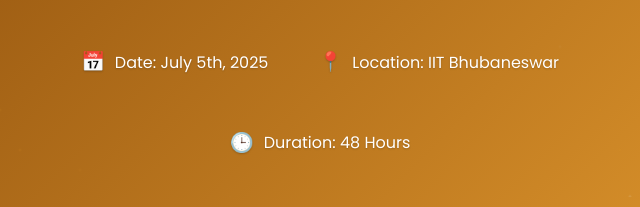
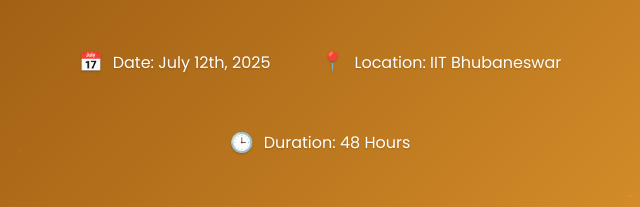
Before and after one commit to livingMabhijit/odigen2025, a website: page index.html in a window 1280 px wide. Shown: the part 170-377 px from the top of the page, 320-960 px from the left. Drawn offline with Linux system fonts and the light colour scheme.

```diff
--- a/index.html
+++ b/index.html
@@ -17,7 +17,7 @@
             <div class="hero-details">
                 <div class="detail-item">
                     <span class="icon">📅</span>
-                    <span>Date: July 5th, 2025 </span>
+                    <span>Date: July 12th, 2025 </span>
                 </div>
                 <div class="detail-item">
                     <span class="icon">📍</span>
```
